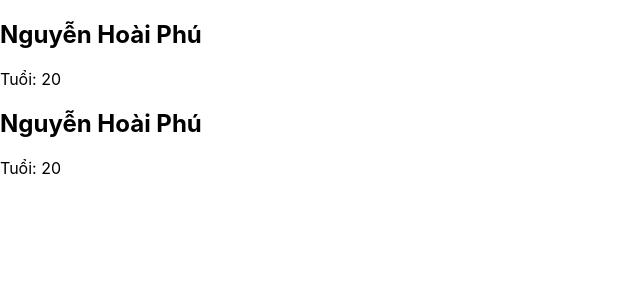
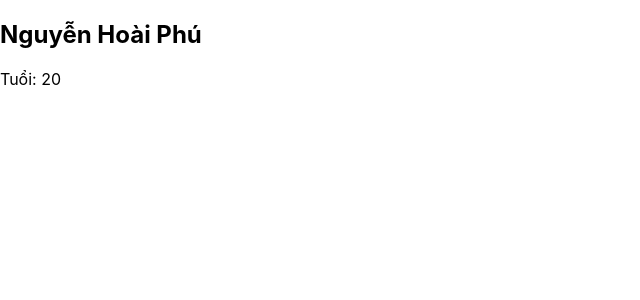
Before and after one commit to NguyenHoaiPhu299/LearnReactTutorial, a React (Create React App) app: page / in a window 1280 px wide. Shown: the top 300 px of the page, without its empty margins (0-640 px from the left). Built offline with nearby package versions, Linux system fonts and the light colour scheme.

Commit message:
Can declare and call component directly at index.js

```diff
--- a/src/App.js
+++ b/src/App.js
@@ -3,19 +3,9 @@ import './App.css';
 import Header from './Header';
 
 function App() {
-  function Member() {
-    return (
-      <div className='member'>
-        <h2>Nguyễn Hoài Phú</h2>
-        <p>Tuổi: 20</p>
-      </div>
-    );
-  }
-
   return (
     <>
-      <Member />
-      <Member></Member>
+
     </>
   );
 }
--- a/src/index.js
+++ b/src/index.js
@@ -4,10 +4,19 @@ import './index.css';
 import App from './App';
 import reportWebVitals from './reportWebVitals';
 
+function Member() {
+  return (
+    <div className='member'>
+      <h2>Nguyễn Hoài Phú</h2>
+      <p>Tuổi: 20</p>
+    </div>
+  );
+}
+
 const root = ReactDOM.createRoot(document.querySelector('.root'));
 root.render(
   <React.StrictMode>
-    <App />
+    <Member />
   </React.StrictMode>
 );
 
```
